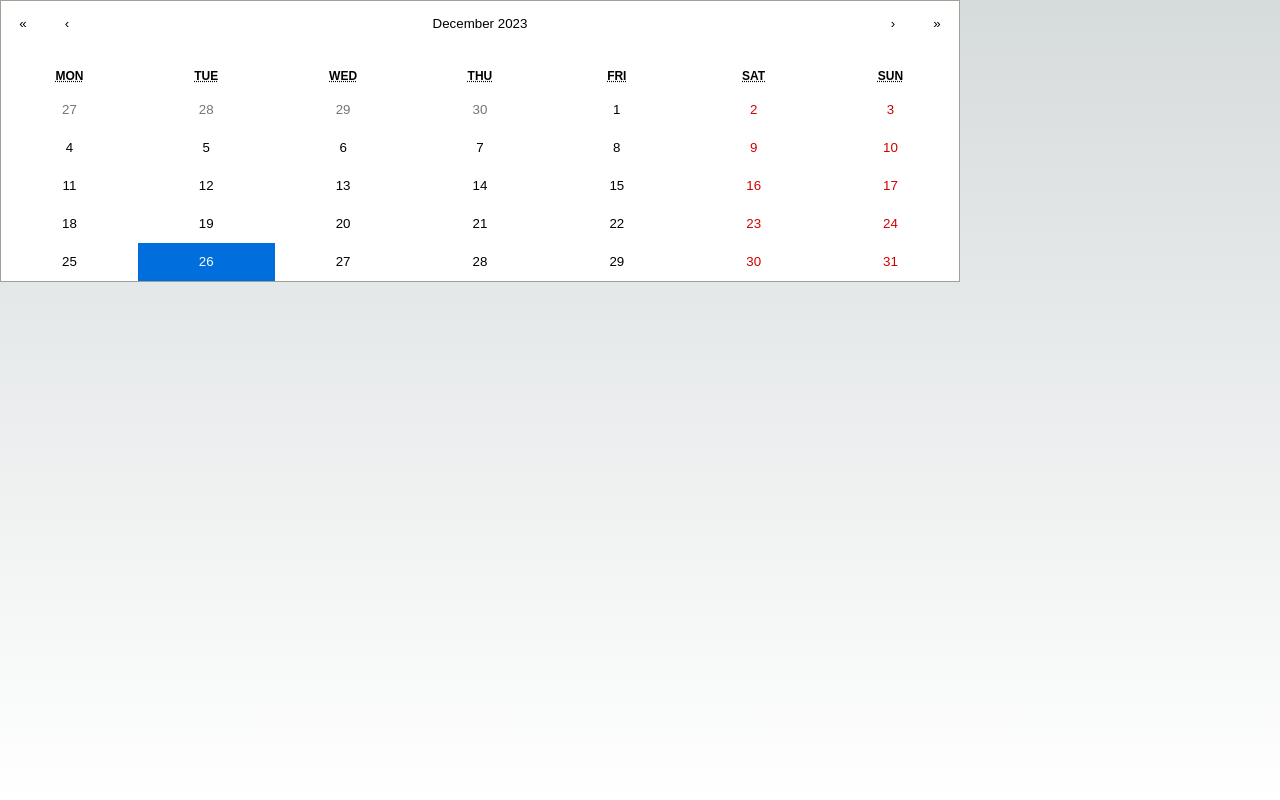
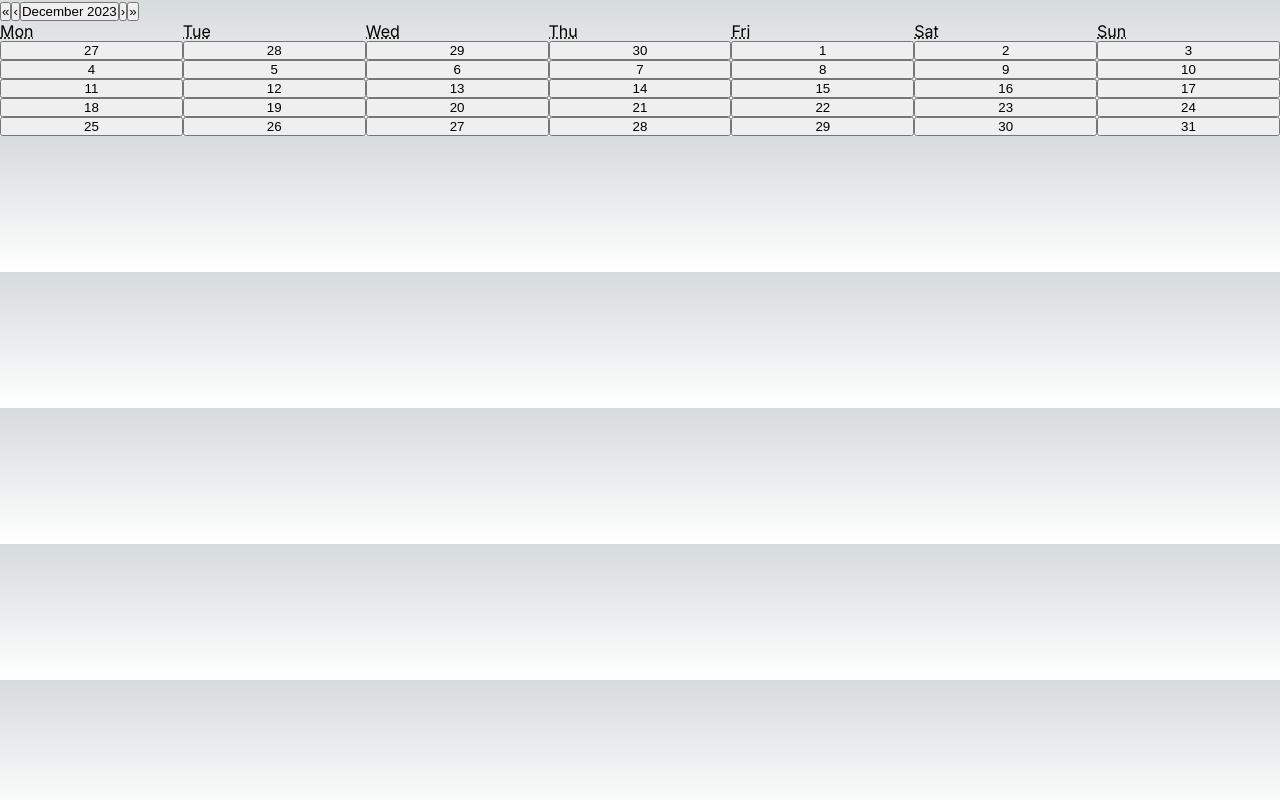
Before and after one commit to gursewaktut/weatherCalendar, a Next.js app in the folder frontend/: page /calendar in a window 1280 px wide. Built offline with nearby package versions, Linux system fonts and the light colour scheme.

Commit message:
updated the tile styles

```diff
--- a/frontend/src/app/calendar/Calendar.css
+++ b/frontend/src/app/calendar/Calendar.css
@@ -1,167 +1,19 @@
-.App {
+.main {
+  display: flex;
+  flex-direction: column;
+  justify-content: space-between;
+  align-items: center;
+  padding: 6rem;
   min-height: 100vh;
 }
 
-.react-calendar {
+.tileStyle {
+  height: 50px;
+  width: 50px;
+  background-color: white;
+  color: red;
 
-  width: 75%;
-  max-width: 100%;
-  background: white;
-  border: 1px solid #a0a096;
-  font-family: Arial, Helvetica, sans-serif;
-  line-height: 1.125em;
 }
 
-.react-calendar--doubleView {
-  width: 700px;
+.calendar {
 }
-
-.react-calendar--doubleView .react-calendar__viewContainer {
-  display: flex;
-  margin: -0.5em;
-}
-
-.react-calendar--doubleView .react-calendar__viewContainer > * {
-  width: 50%;
-  margin: 0.5em;
-}
-
-.react-calendar,
-.react-calendar *,
-.react-calendar *:before,
-.react-calendar *:after {
-  -moz-box-sizing: border-box;
-  -webkit-box-sizing: border-box;
-  box-sizing: border-box;
-}
-
-.react-calendar button {
-  margin: 0;
-  border: 0;
-  outline: none;
-}
-
-.react-calendar button:enabled:hover {
-  cursor: pointer;
-}
-
-.react-calendar__navigation {
-  display: flex;
-  height: 44px;
-  margin-bottom: 1em;
-}
-
-.react-calendar__navigation button {
-  min-width: 44px;
-  background: none;
-}
-
-.react-calendar__navigation button:disabled {
-  background-color: #f0f0f0;
-}
-
-.react-calendar__navigation button:enabled:hover,
-.react-calendar__navigation button:enabled:focus {
-  background-color: #e6e6e6;
-}
-
-.react-calendar__month-view__weekdays {
-  text-align: center;
-  text-transform: uppercase;
-  font: inherit;
-  font-size: 0.75em;
-  font-weight: bold;
-}
-
-.react-calendar__month-view__weekdays__weekday {
-  padding: 0.5em;
-}
-
-.react-calendar__month-view__weekNumbers .react-calendar__tile {
-  display: flex;
-  align-items: center;
-  justify-content: center;
-  font: inherit;
-  font-size: 0.75em;
-  font-weight: bold;
-}
-
-.react-calendar__month-view__days__day--weekend {
-  color: #d10000;
-}
-
-.react-calendar__month-view__days__day--neighboringMonth {
-  color: #757575;
-}
-
-.react-calendar__year-view .react-calendar__tile,
-.react-calendar__decade-view .react-calendar__tile,
-.react-calendar__century-view .react-calendar__tile {
-  padding: 2em 0.5em;
-}
-
-.react-calendar__tile {
-  max-width: 100%;
-  padding: 10px 6.6667px;
-  background: none;
-  text-align: center;
-  line-height: 16px;
-  font: inherit;
-  font-size: 0.833em;
-}
-
-.react-calendar__tile:disabled {
-  background-color: #f0f0f0;
-}
-
-.react-calendar__tile:enabled:hover,
-.react-calendar__tile:enabled:focus {
-  background-color: #e6e6e6;
-}
-
-.react-calendar__tile--now {
-  background: #ffff76;
-}
-
-.react-calendar__tile--now:enabled:hover,
-.react-calendar__tile--now:enabled:focus {
-  background: #ffffa9;
-}
-
-.react-calendar__tile--hasActive {
-  background: #76baff;
-}
-
-.react-calendar__tile--hasActive:enabled:hover,
-.react-calendar__tile--hasActive:enabled:focus {
-  background: #a9d4ff;
-}
-
-.react-calendar__tile--active {
-  background: #006edc;
-  color: white;
-}
-
-.react-calendar__tile--active:enabled:hover,
-.react-calendar__tile--active:enabled:focus {
-  background: #1087ff;
-}
-
-.react-calendar--selectRange .react-calendar__tile--hover {
-  background-color: #e6e6e6;
-}
-
-.App-footer {
-  background-color: #1565D8;
-  color: #FFF; /*error*/
-  font-family: 'Urbanist';
-  font-size: 18px;
-  font-style: normal;
-  font-weight: 500;
-  line-height: 24px; /* 133.333% */
-  padding: 20px;
-  /* position: fixed; */
-  bottom: 0;
-
-  width: 100%;
-}
--- a/frontend/src/app/calendar/page.js
+++ b/frontend/src/app/calendar/page.js
@@ -4,28 +4,19 @@ import Calendar from 'react-calendar';
 import React from 'react';
 import Link from 'next/link';
 import Image from 'next/image';
-import './Calendar.css';
+import styles from './Calendar.css';
 
 function CalendarComponent() {
   const [value, onChange] = useState(new Date());
   return (
-    <div className="App">
+    <main className={styles.main}>
 
-      {/* <header className="App-header">
-      <h2>The weather scheduling for you</h2>
-      <p>Experience the freedom of planning that adapts to the weather conditions, keeping you one step ahead.</p>
-      <button className="explore">Explore all features</button>
-      <button className="start">Get Started</button>
-      <div className="container">
-        <Image src="/image-3.png" alt="Calendar"  width={900} height={900} />
-      </div>
-    </header> */}
+      <Calendar
+        className={styles.calendar}
+        tileClassName={styles.tileStyle}
+      />
 
-      <Calendar onChange={onChange} value={value} />
-
-
-
-    </div>
+    </main>
   )
 }
 
```
